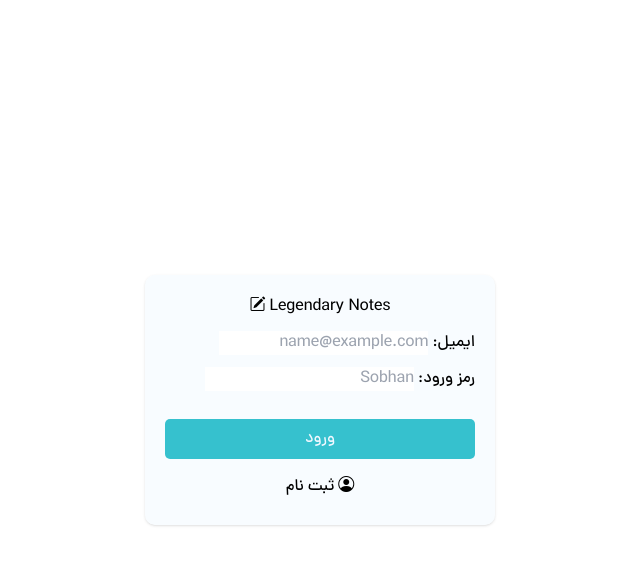
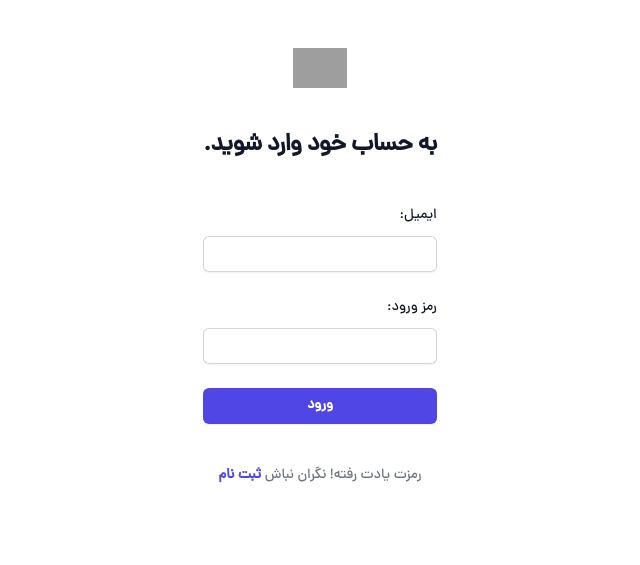
Before and after one commit to MrSobhan/NoteLegendary, a PHP site: page /php/login.php in a window 1280 px wide. Shown: the top 565 px of the page, without its empty margins (320-960 px from the left). Run offline with PHP 8.4, Linux system fonts and the light colour scheme; some libraries are stand-ins or nearby versions; grey boxes are pictures that could not be loaded.

Commit message:
Change Ui login Page with Tailwind

```diff
--- a/login.php
+++ b/login.php
@@ -4,8 +4,8 @@
 
 if ($_SERVER["REQUEST_METHOD"] == "POST") {
     if (isset($_POST['submit'])) {
-        $email2 = valid($_POST['email2']);
-        $password2 = valid($_POST['password2']);
+        $email2 = valid($_POST['email']);
+        $password2 = valid($_POST['password']);
 
         $queryGetUsers = "SELECT * FROM users";
 
@@ -35,8 +35,8 @@
 ?>
 
 
-<body>
-    <div class="container p-5 shadow">
+<body class="h-full">
+    <!-- <div class="container p-5 shadow">
         <form action="" class="form" method="post">
             <a href=<?= href('home.php') ?> style="text-decoration: none;cursor:pointer;">
                 <h1 class="fs-3 text-center mb-3 text-dark">Legendary Notes <i class="bi bi-pencil-square"></i></h1>
@@ -56,7 +56,45 @@
                 </a>
             </center>
         </form>
+    </div> -->
+
+
+    <div class="flex min-h-full flex-col justify-center px-6 py-12 lg:px-8">
+        <div class="sm:mx-auto sm:w-full sm:max-w-sm">
+            <img class="mx-auto h-10 w-auto" src="https://tailwindui.com/img/logos/mark.svg?color=indigo&shade=600" alt="Your Company">
+            <h2 class="mt-10 text-center text-2xl font-bold leading-9 tracking-tight text-gray-900">به حساب خود وارد شوید.</h2>
+        </div>
+
+        <div class="mt-10 sm:mx-auto sm:w-full sm:max-w-sm">
+            <form class="space-y-6" action="#" method="POST">
+                <div>
+                    <label for="email" class="block text-sm font-medium leading-6 text-gray-900">ايميل:</label>
+                    <div class="mt-2">
+                        <input id="email" name="email" type="email" autocomplete="email" required class="block w-full rounded-md border-0 py-1.5 text-gray-900 shadow-sm ring-1 ring-inset ring-gray-300 placeholder:text-gray-400 focus:ring-2 focus:ring-inset focus:ring-indigo-600 sm:text-sm sm:leading-6 px-2">
+                    </div>
+                </div>
+
+                <div>
+                    <div class="flex items-center justify-between">
+                        <label for="password" class="block text-sm font-medium leading-6 text-gray-900">رمز ورود:</label>
+                    </div>
+                    <div class="mt-2">
+                        <input id="password" name="password" type="password" autocomplete="current-password" required class="block w-full rounded-md border-0 py-1.5 text-gray-900 shadow-sm ring-1 ring-inset ring-gray-300 placeholder:text-gray-400 focus:ring-2 focus:ring-inset focus:ring-indigo-600 sm:text-sm sm:leading-6 px-2">
+                    </div>
+                </div>
+
+                <div>
+                    <button type="submit" name="submit" class="flex w-full justify-center rounded-md bg-indigo-600 px-3 py-1.5 text-sm font-semibold leading-6 text-white shadow-sm hover:bg-indigo-500 focus-visible:outline focus-visible:outline-2 focus-visible:outline-offset-2 focus-visible:outline-indigo-600">ورود</button>
+                </div>
+            </form>
+
+            <p class="mt-10 text-center text-sm text-gray-500">
+                رمزت یادت رفته! نگران نباش
+                <a href=<?= href('singup.php') ?> class="font-semibold leading-6 text-indigo-600 hover:text-indigo-500">ثبت نام</a>
+            </p>
+        </div>
     </div>
+
 
 
 
```
